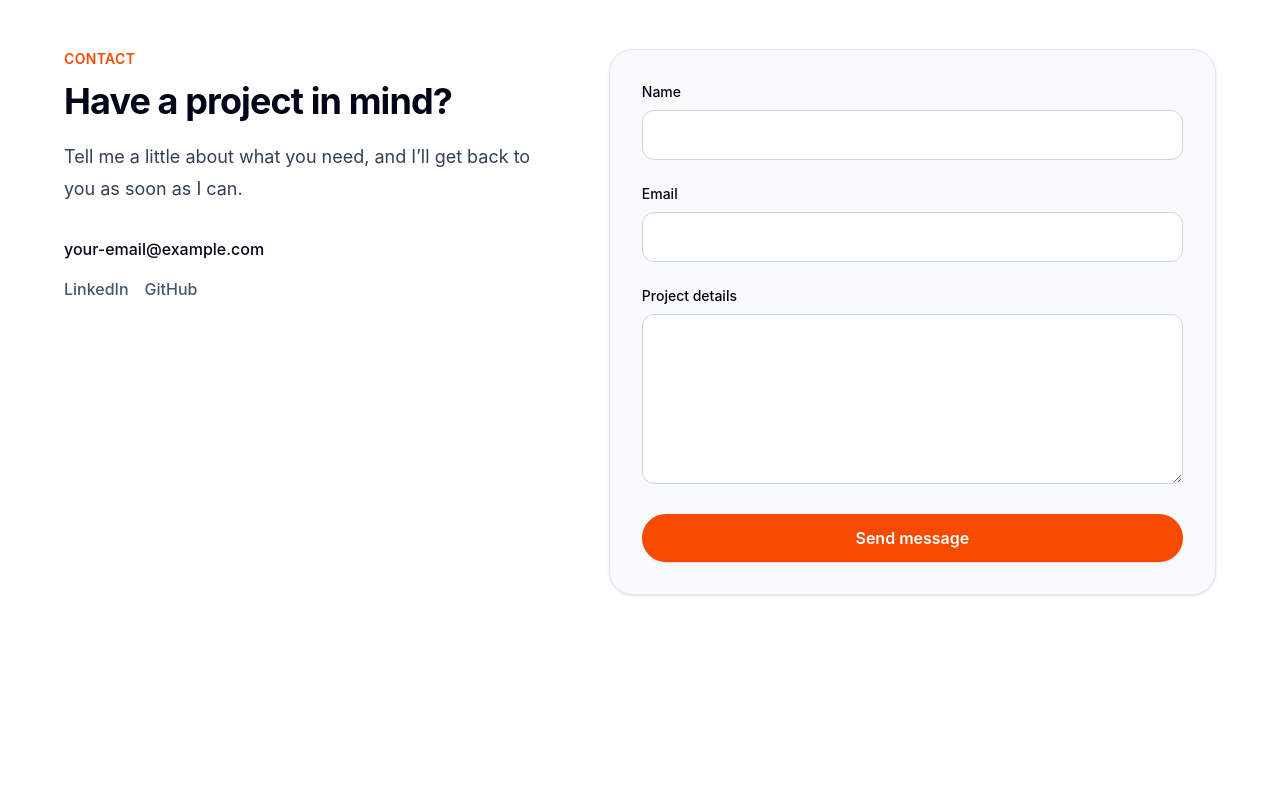
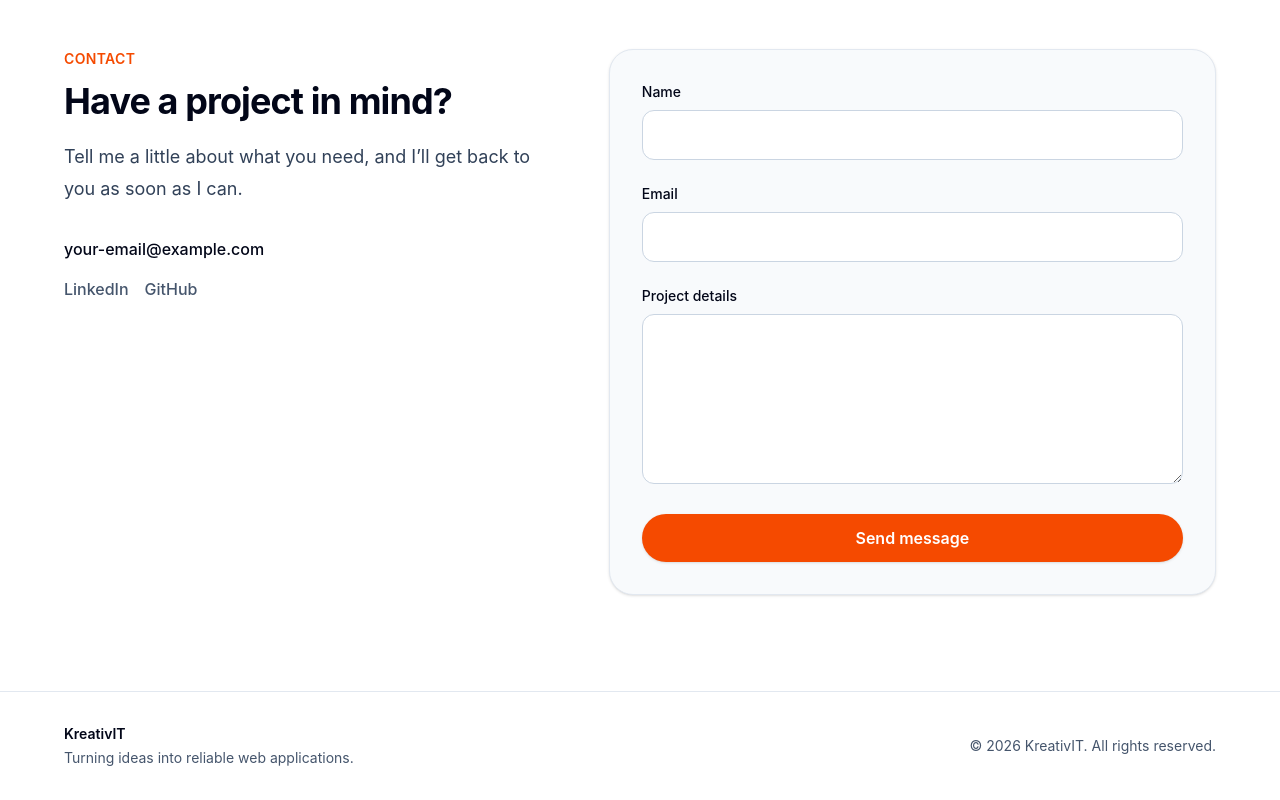
Before and after one commit to apontc/kreativit, a React (Vite) app: page / in a window 1280 px wide. Shown: the part 3156-3956 px from the top of the page. Before the commit the page ends 3847 px from the top, so only its background shows below. Built offline with nearby package versions, Linux system fonts and the light colour scheme.

Commit message:
feat: add footer

```diff
--- a/src/App.tsx
+++ b/src/App.tsx
@@ -4,6 +4,7 @@ import { Services } from './components/sections/Services'
 import { WhyKreativIT } from "./components/sections/WhyKreativIT";
 import { SelectedWork } from "./components/sections/SelectedWork";
 import { Contact } from "./components/sections/Contact";
+import { Footer } from "./components/layout/Footer";
 
 function App() {
   return (
@@ -16,6 +17,7 @@ function App() {
         <WhyKreativIT />
         <SelectedWork/>
         <Contact />
+        <Footer />
       </main>
     </>
   )
--- /dev/null
+++ b/src/components/layout/Footer.tsx
@@ -0,0 +1,18 @@
+import { footer } from "../../data/footer";
+
+export function Footer() {
+  const year = new Date().getFullYear();
+
+  return (
+    <footer className="border-t border-slate-200 bg-white px-6 py-8">
+      <div className="mx-auto flex max-w-6xl flex-col gap-4 text-sm text-slate-600 sm:flex-row sm:items-center sm:justify-between">
+        <div>
+          <p className="font-semibold text-slate-950">{footer.businessName}</p>
+          <p className="mt-1">{footer.tagline}</p>
+        </div>
+
+        <p>© {year} {footer.businessName}. All rights reserved.</p>
+      </div>
+    </footer>
+  );
+}
--- /dev/null
+++ b/src/data/footer.ts
@@ -0,0 +1,4 @@
+export const footer = {
+  businessName: "KreativIT",
+  tagline: "Turning ideas into reliable web applications.",
+};
```
